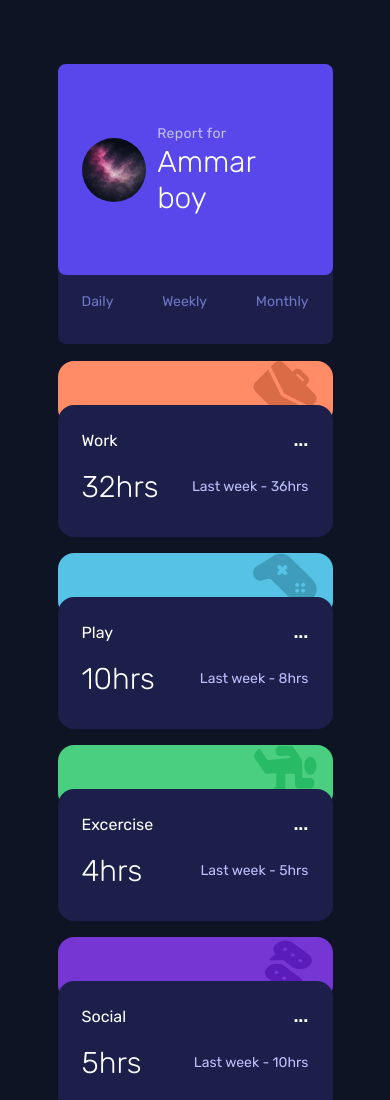
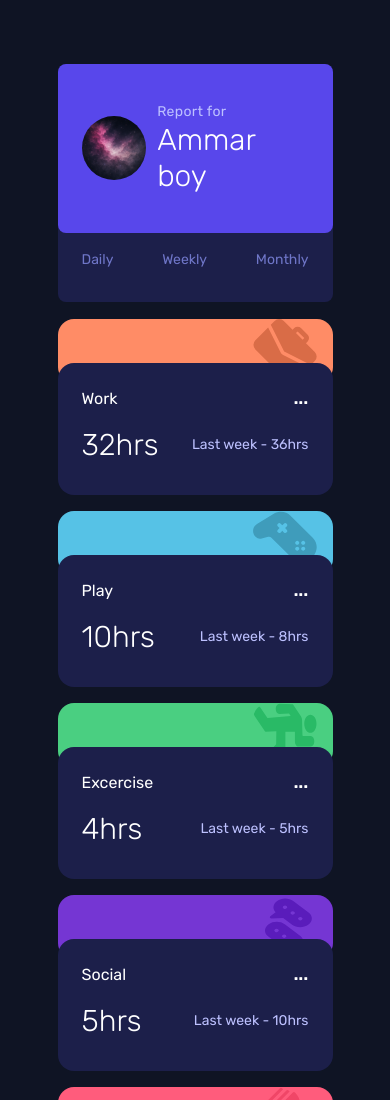
Before and after one commit to ammarr80/timetracker, a plain HTML site: page index.html in a window 390 px wide. Shown: the top 1100 px of the page. Drawn offline with nearby package versions, Linux system fonts and the light colour scheme.

Commit message:
Decrease min-height of upperArea in index.html---
Reduced the minimum height of the upper area from 25dvh to 20dvh.

```diff
--- a/index.html
+++ b/index.html
@@ -68,7 +68,7 @@
     <main class="min-h-screen px-4 py-16 md:w-[100%] md:mx-auto">
     <div id="parentContainer" class="min-w-[90%] min-h-screen md:m-0 flex md:min-w-[100%] flex-col gap-8 md:gap-4 md:border-2 md:border-red-500 md:grid md:min-h-[90dvh] md:grid-cols-[1fr_2fr] md:min-w-7xl lg:grid lg:grid-cols-[1fr_2fr] ">
       <div id="infoContainer" class="max-w-[286px]  mx-auto md: md:border-red-900 md:min-h-[166dvh] lg:min-h-[80dvh] min-w-[275px] md:min-w-[240px] lg:justify-start">
-        <div id="upperArea" class="bg-main min-h-[25dvh] rounded-lg px-6 grid grid-cols-[1fr_2fr] items-center z-40 sticky md:py-20 md:px-2 md:flex md:flex-col md:gap-8 md:px-8 md:items-start md:max-w-[5xl] md:gap-0 lg:px-8 lg:w-full">
+        <div id="upperArea" class="bg-main min-h-[20dvh] rounded-lg px-6 grid grid-cols-[1fr_2fr] items-center z-40 sticky md:py-20 md:px-2 md:flex md:flex-col md:gap-8 md:px-8 md:items-start md:max-w-[5xl] md:gap-0 lg:px-8 lg:w-full">
           <div id="photo">
             <img src="example.webp" alt="profile_picture" class="w-16 h-16 rounded-full z-20">
           </div>
```
